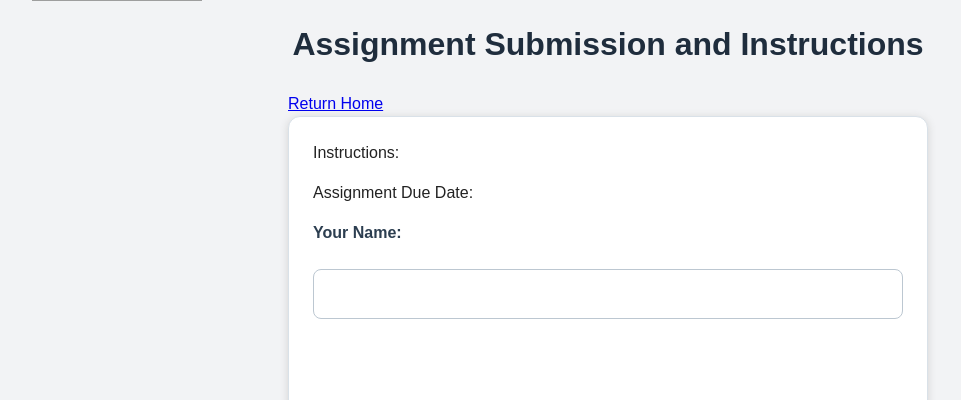
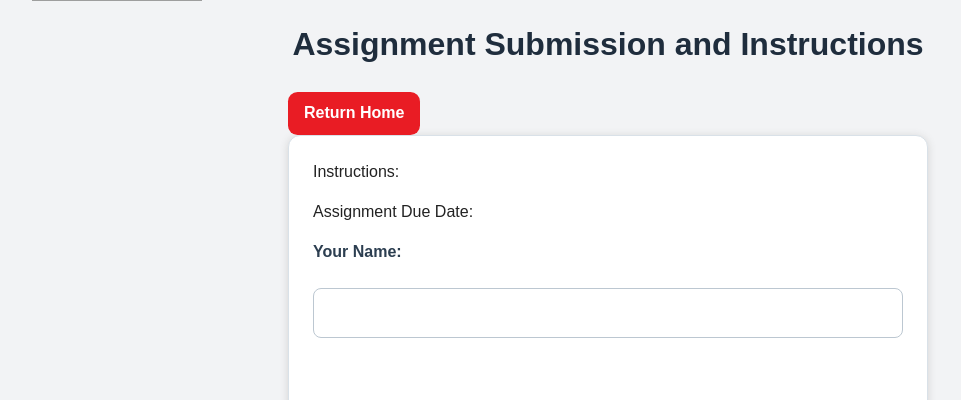
Before and after one commit to nfava/IRM3007-OnlineLearningApplication, a Django app: page /submit/ in a window 1280 px wide. Shown: the part 107-507 px from the top of the page, without its empty margins (32-993 px from the left). Run offline with Django 5.2, Linux system fonts and the light colour scheme; data comes from the database, SQL or seed files in the repository; grey boxes are pictures that could not be loaded.

Commit message:
single button change

```diff
--- a/IRM3007/grades/templates/Assignment_submission.html
+++ b/IRM3007/grades/templates/Assignment_submission.html
@@ -8,10 +8,10 @@
 <div class="gpa-container">
 
 <h1>Assignment Submission and Instructions </h1>
+<p>
+   <a href="{% url 'dashboard' %}" class="grade-btn">Return Home</a>
+</p>
 
-<p>
-   <a href="{% url 'dashboard' %}" class="button">Return Home</a>
-</p>
 <!-- Form which user will enter in requried information to submit documents! -->
 <div class="converter-card">
 <form method="post" enctype="multipart/form-data">
```
